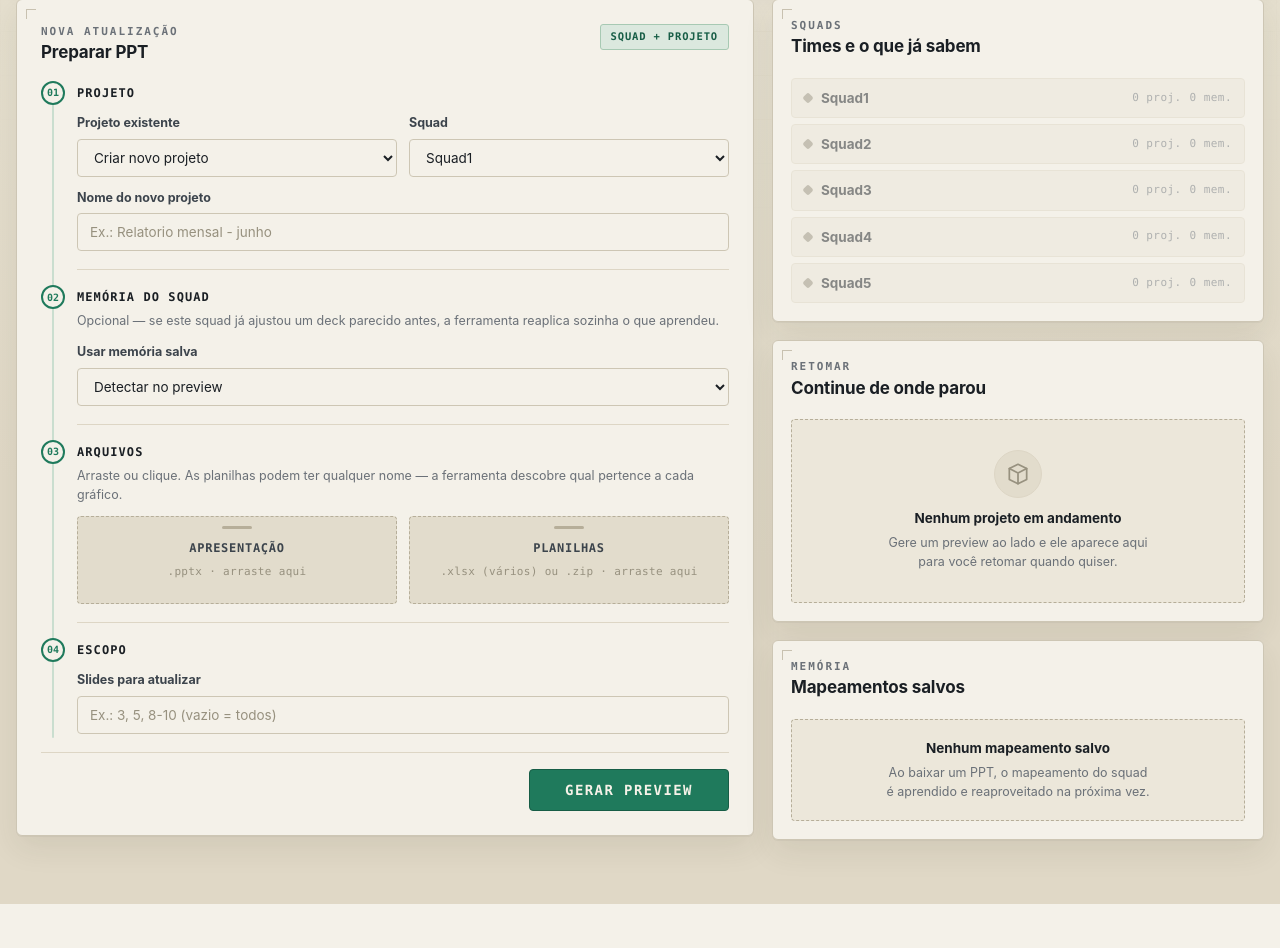
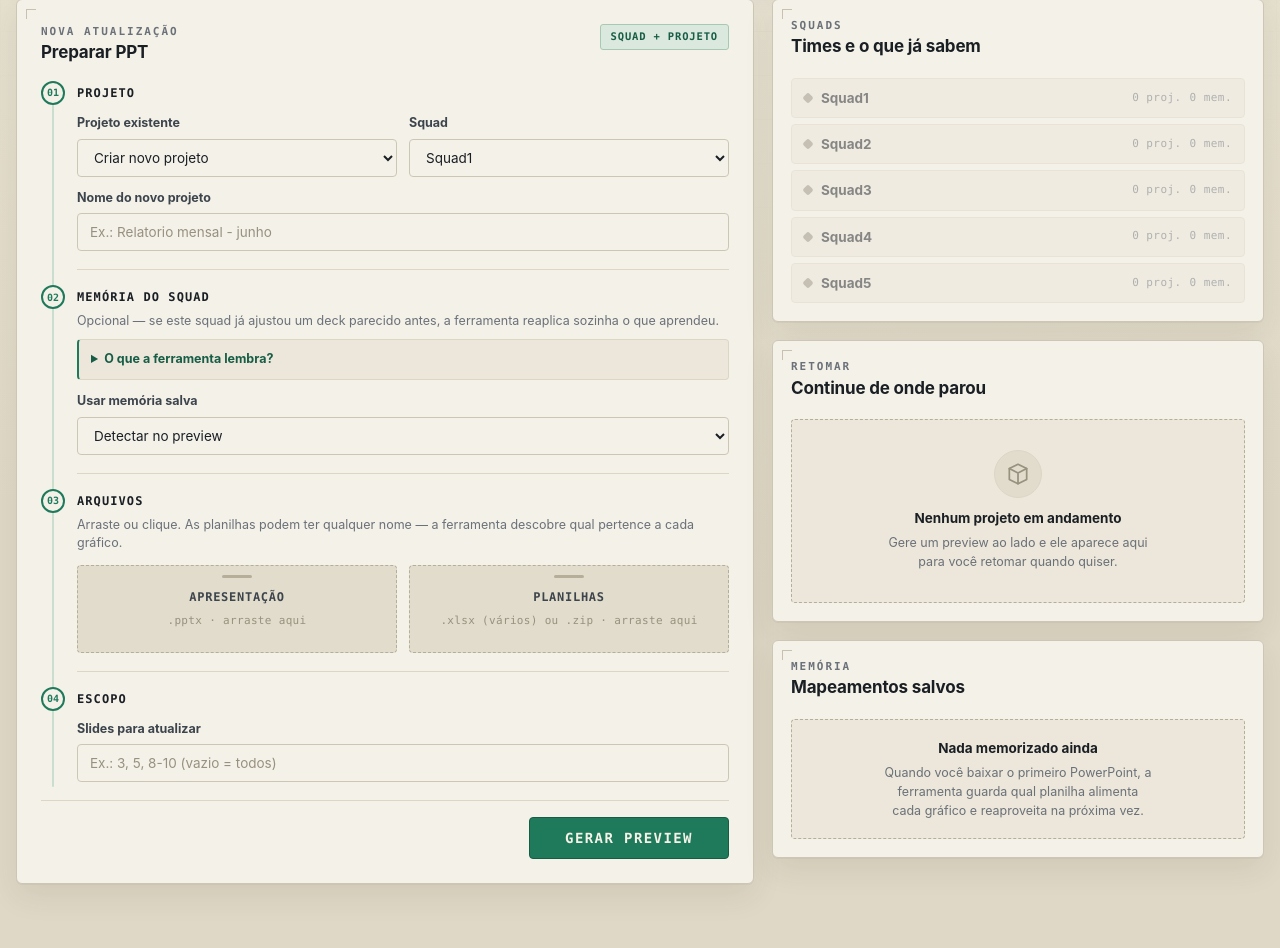
Before and after one commit to hpQwst/a-p, a FastAPI app: page / in a window 1280 px wide. Shown: the part 233-1181 px from the top of the page. Before the commit the page ends 1137 px from the top, so only its background shows below. Run offline with FastAPI, Linux system fonts and the light colour scheme.

Commit message:
Reject duplicate spreadsheet names and explain what the tool memorises
Two loose uploads sharing a name were silently renamed to name_1.xlsx. Learned
mappings resolve the source by basename before falling back to content, so the
rename could quietly bind a chart to the wrong spreadsheet on the next run. The
upload is now refused with a message naming the file and saying what to do,
which fails at the earliest point instead of producing a wrong number later.

The mapping was also never explained anywhere, so "modelo de mapeamento" meant
nothing to someone opening the tool for the first time. There is now a collapsed
explainer next to the squad memory field, in plain terms: it remembers which
spreadsheet feeds which chart, recognises them by content, and survives renamed
files or a rebuilt deck. The preview gate says the same in one line, at the
moment the memory is actually written.

Co-Authored-By: Claude Opus 5 <noreply@anthropic.com>

```diff
--- a/web/main.py
+++ b/web/main.py
@@ -3640,19 +3640,24 @@ def _coalesce_datasources_to_zip(payloads: list[tuple[str, bytes]]) -> tuple[byt
         return zips[0][1], zips[0][0] or "datasources.zip"
     if not xlsx:
         raise ValueError("Formato não suportado. Envie planilhas .xlsx ou um .zip com elas.")
+
+    # Recusa nomes repetidos em vez de renomear escondido: o mapeamento salvo
+    # procura a planilha pelo nome do arquivo antes de olhar o conteudo, entao
+    # dois arquivos homonimos podem alimentar o grafico errado na proxima vez.
+    names = [safe_filename(name or "planilha.xlsx") or "planilha.xlsx" for name, _data in xlsx]
+    repeated = sorted({name for name in names if names.count(name) > 1})
+    if repeated:
+        raise ValueError(
+            "Estas planilhas foram enviadas com o mesmo nome: "
+            + ", ".join(repeated)
+            + ". Renomeie para nomes diferentes e envie de novo — o nome do arquivo é usado "
+            "para lembrar qual planilha alimenta cada gráfico."
+        )
+
     buffer = BytesIO()
-    seen: set[str] = set()
     with ZipFile(buffer, "w", ZIP_DEFLATED) as archive:
-        for name, data in xlsx:
-            base = safe_filename(name or "planilha.xlsx") or "planilha.xlsx"
-            final = base
-            counter = 1
-            while final in seen:
-                stem = base[:-5] if base.lower().endswith(".xlsx") else base
-                final = f"{stem}_{counter}.xlsx"
-                counter += 1
-            seen.add(final)
-            archive.writestr(final, data)
+        for final_name, (_name, data) in zip(names, xlsx):
+            archive.writestr(final_name, data)
     label = xlsx[0][0] if len(xlsx) == 1 else f"{len(xlsx)} planilhas"
     return buffer.getvalue(), label
 
--- a/web/static/style.css
+++ b/web/static/style.css
@@ -2626,6 +2626,37 @@ body:not(.show-advanced) .advanced-only {
   font-size: 12px;
 }
 
+/* explicador recolhido: responde uma duvida sem poluir quem ja sabe */
+.explainer {
+  margin-top: -4px;
+  padding: 10px 12px;
+  border: 1px solid var(--line-soft);
+  border-left: 2px solid var(--wire);
+  border-radius: var(--radius-sm);
+  background: var(--surface-soft);
+}
+
+.explainer > summary {
+  cursor: pointer;
+  color: var(--accent-strong);
+  font-size: 12.5px;
+  font-weight: 650;
+}
+
+.explainer[open] > summary {
+  margin-bottom: 8px;
+}
+
+.explainer p {
+  color: var(--text-soft);
+  font-size: 12.5px;
+  line-height: 1.55;
+}
+
+.explainer p + p {
+  margin-top: 7px;
+}
+
 .field-hint {
   display: block;
   margin-top: 5px;
--- a/web/templates/index.html
+++ b/web/templates/index.html
@@ -108,6 +108,11 @@
               <strong>Memória do squad</strong>
             </div>
             <p class="section-hint">Opcional — se este squad já ajustou um deck parecido antes, a ferramenta reaplica sozinha o que aprendeu.</p>
+            <details class="explainer">
+              <summary>O que a ferramenta lembra?</summary>
+              <p>Toda vez que você baixa um PowerPoint, ela guarda <strong>qual planilha alimenta cada gráfico</strong>. Na próxima vez, refaz essas ligações sozinha.</p>
+              <p>Ela reconhece pelo <strong>conteúdo</strong>, não só pelo nome: se as planilhas forem renomeadas, ou o deck for refeito do zero, o aprendizado continua valendo. Gráficos novos aparecem para você ligar, e entram na memória do squad.</p>
+            </details>
             <label>
               <span>Usar memória salva</span>
               <select name="mapping_template_ref" data-mapping-template-select>
@@ -280,8 +285,8 @@
               </div>
             {% else %}
               <div class="empty-state compact">
-                <strong>Nenhum mapeamento salvo</strong>
-                <p>Ao baixar um PPT, o mapeamento do squad é aprendido e reaproveitado na próxima vez.</p>
+                <strong>Nada memorizado ainda</strong>
+                <p>Quando você baixar o primeiro PowerPoint, a ferramenta guarda qual planilha alimenta cada gráfico e reaproveita na próxima vez.</p>
               </div>
             {% endif %}
           </section>
--- a/web/templates/preview.html
+++ b/web/templates/preview.html
@@ -137,6 +137,7 @@
                 {% else %}
                   Todos os gráficos foram conectados. Confira as prévias e baixe.
                 {% endif %}
+                Ao baixar, a ferramenta memoriza estas ligações e refaz sozinha na próxima vez.
               </p>
             </div>
             {% if not preview_processing.active %}
```
Also changed, not shown: tests/test_xlsx_structure_guards.py (+27 -0 lines).
